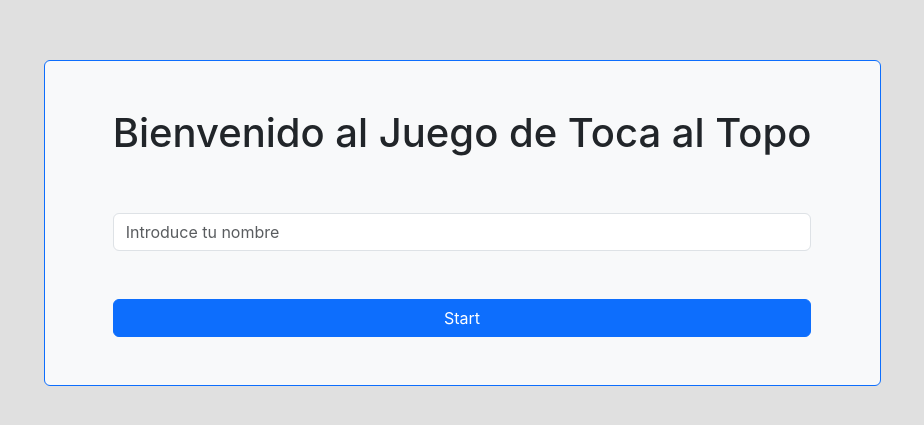
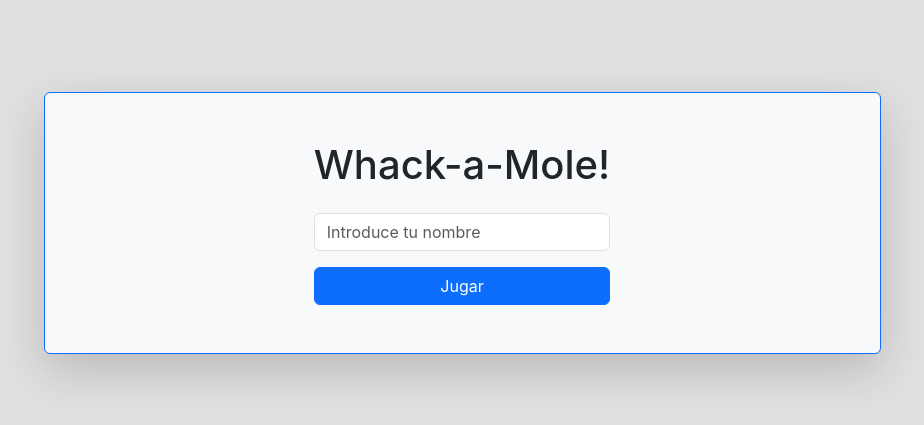
Before and after one commit to Diesouto/whac-a-mole-pwa, a React (Create React App) app: page / in a window 1280 px wide. Shown: the part 177-602 px from the top of the page, without its empty margins (178-1102 px from the left). Built offline with nearby package versions, Linux system fonts and the light colour scheme.

Commit message:
added tests for components

```diff
--- a/src/components/Cell.tsx
+++ b/src/components/Cell.tsx
@@ -26,6 +26,7 @@ const Cell: React.FC<CellProps> = ({ onWhack, isMoleVisible }) => {
         alignItems: "center",
         backgroundColor: "white",
       }}
+      data-testid="cell"
     >
       {isMoleVisible && (
         <img
--- a/src/components/Grid.tsx
+++ b/src/components/Grid.tsx
@@ -4,13 +4,13 @@ import Cell from "./Cell";
 interface GridProps {
   cellNumber: number;
   handleWhack: (i: number) => void;
-  molePositions: number[];
+  molePositions?: number[];
 }
 
 const Grid: React.FC<GridProps> = ({
   cellNumber,
   handleWhack,
-  molePositions,
+  molePositions = [],
 }) => {
   const renderCells = () => {
     const cells = [];
--- a/src/pages/Game.tsx
+++ b/src/pages/Game.tsx
@@ -4,6 +4,7 @@ import GameService from "../services/GameService";
 import UserService from "../services/UserService";
 import Grid from "../components/Grid";
 import Button from "../components/Button";
+import { strings } from "../resources/strings";
 
 const Game: React.FC = () => {
   const [points, setPoints] = useState(UserService.getPoints());
@@ -31,15 +32,6 @@ const Game: React.FC = () => {
     setMolePositions(updatedMolePositions);
   };
 
-  useEffect(() => {
-    if (gameRunning) {
-      clearInterval(intervalId);
-      startGame();
-    }
-
-    return () => clearInterval(intervalId);
-  }, [gameRunning, difficulty]);
-
   const startGame = () => {
     setGameRunning(true);
     intervalId = setInterval(() => {
@@ -49,7 +41,7 @@ const Game: React.FC = () => {
         newPositions.push(newPosition);
       }
       setMolePositions(newPositions);
-    }, GameService.getTimeInterval(difficulty) * 5);
+    }, GameService.getTimeInterval(difficulty));
   };
 
   const stopGame = () => {
@@ -70,26 +62,36 @@ const Game: React.FC = () => {
     }
   }, []);
 
+  useEffect(() => {
+    if (gameRunning) {
+      clearInterval(intervalId);
+      startGame();
+    }
+
+    return () => clearInterval(intervalId);
+  }, [gameRunning, difficulty]);
+
   return (
     <main className="container h-100">
       <nav className="w-100 p-2 d-flex align-content-center justify-content-between bg-primary">
         <h2 className="text-white flex-fill m-0">{UserService.getUser()}</h2>
-        <label className="text-white" htmlFor="dificultad">
-          Dificultad:
+        <label className="text-white" htmlFor="select-dificultad">
+          {strings.game.difficultyLabel}
         </label>
         <select
-          id="dificultad"
+          id="select-dificultad"
+          role="combobox"
           className="form-select w-auto"
           value={difficulty}
           onChange={(e) => setDifficulty(e.target.value)}
         >
-          <option value="bajo">Baja</option>
-          <option value="medio">Media</option>
-          <option value="alto">Alta</option>
+          <option value="baja">{strings.game.difficultyOptions.baja}</option>
+          <option value="media">{strings.game.difficultyOptions.media}</option>
+          <option value="alta">{strings.game.difficultyOptions.alta}</option>
         </select>
       </nav>
       <section className="d-flex flex-column justify-content-around text-center">
-        <p>Puntos: {points}</p>
+        <p>{strings.game.difficultyLabel + points}</p>
         <Grid
           cellNumber={cellNumber}
           molePositions={molePositions}
--- a/src/pages/Home.tsx
+++ b/src/pages/Home.tsx
@@ -3,9 +3,11 @@ import { useNavigate } from "react-router-dom";
 import Button from "../components/Button";
 import Input from "../components/Input";
 import UserService from "../services/UserService";
+import { strings } from "../resources/strings";
 
 const Home: React.FC = () => {
   const [username, setUsername] = useState("");
+  const [showValidationMessage, setShowValidationMessage] = useState(false);
   const navigate = useNavigate();
 
   useEffect(() => {
@@ -14,7 +16,7 @@ const Home: React.FC = () => {
 
   const handleStartGame = () => {
     if (username.trim() === "") {
-      alert("Por favor introduce un nombre de usuario válido.");
+      setShowValidationMessage(true);
       return;
     }
     UserService.setUser(username);
@@ -23,17 +25,22 @@ const Home: React.FC = () => {
 
   return (
     <main className="container">
-      <section className="w-75 m-auto bg-light border border-primary rounded p-5 d-flex flex-column justify-content-around align-items-center">
-        <div className="d-flex flex-column justify-content-around gap-5 align-items-center">
-          <h1 className="text-center">Bienvenido al Juego de Toca al Topo</h1>
+      <section className="shadow-lg w-75 m-auto bg-light border border-primary rounded p-5 d-flex flex-column justify-content-around align-items-center">
+        <div className="d-flex flex-column justify-content-around gap-3 align-items-center">
+          <h1 className="text-center">{strings.home.welcomeMessage}</h1>
           <Input
             name="nombre"
-            placeholder="Introduce tu nombre"
+            placeholder={strings.home.inputPlaceholder}
             value={username}
             onChange={(e) => setUsername(e.target.value)}
           />
+          {showValidationMessage && (
+            <span className="text-danger">
+              {strings.home.emptyUsernameError}
+            </span>
+          )}
           <Button className="w-100 text-center" onClick={handleStartGame}>
-            Start
+            {strings.home.startButtonText}
           </Button>
         </div>
       </section>
--- /dev/null
+++ b/src/resources/strings.ts
@@ -0,0 +1,17 @@
+export const strings = {
+  home: {
+    inputPlaceholder: "Introduce tu nombre",
+    startButtonText: "Jugar",
+    emptyUsernameError: "Por favor introduce un nombre de usuario válido.",
+    welcomeMessage: "Whack-a-Mole!",
+  },
+  game: {
+    pointsLabel: "Puntos: ",
+    difficultyLabel: "Dificultad:",
+    difficultyOptions: {
+      baja: "Baja",
+      media: "Media",
+      alta: "Alta",
+    },
+  },
+};
--- a/src/services/GameService.ts
+++ b/src/services/GameService.ts
@@ -3,9 +3,9 @@ class GameService {
     string,
     { timeInterval: number; pointsIncrement: number }
   > = {
-    bajo: { timeInterval: 1000, pointsIncrement: 10 },
-    medio: { timeInterval: 750, pointsIncrement: 20 },
-    alto: { timeInterval: 500, pointsIncrement: 30 },
+    baja: { timeInterval: 1000, pointsIncrement: 10 },
+    media: { timeInterval: 750, pointsIncrement: 20 },
+    alta: { timeInterval: 500, pointsIncrement: 30 },
   };
 
   static getTimeInterval(difficulty: string): number {
```
Also changed, not shown: 1 other file (tests, documents, lock files or other folders).
